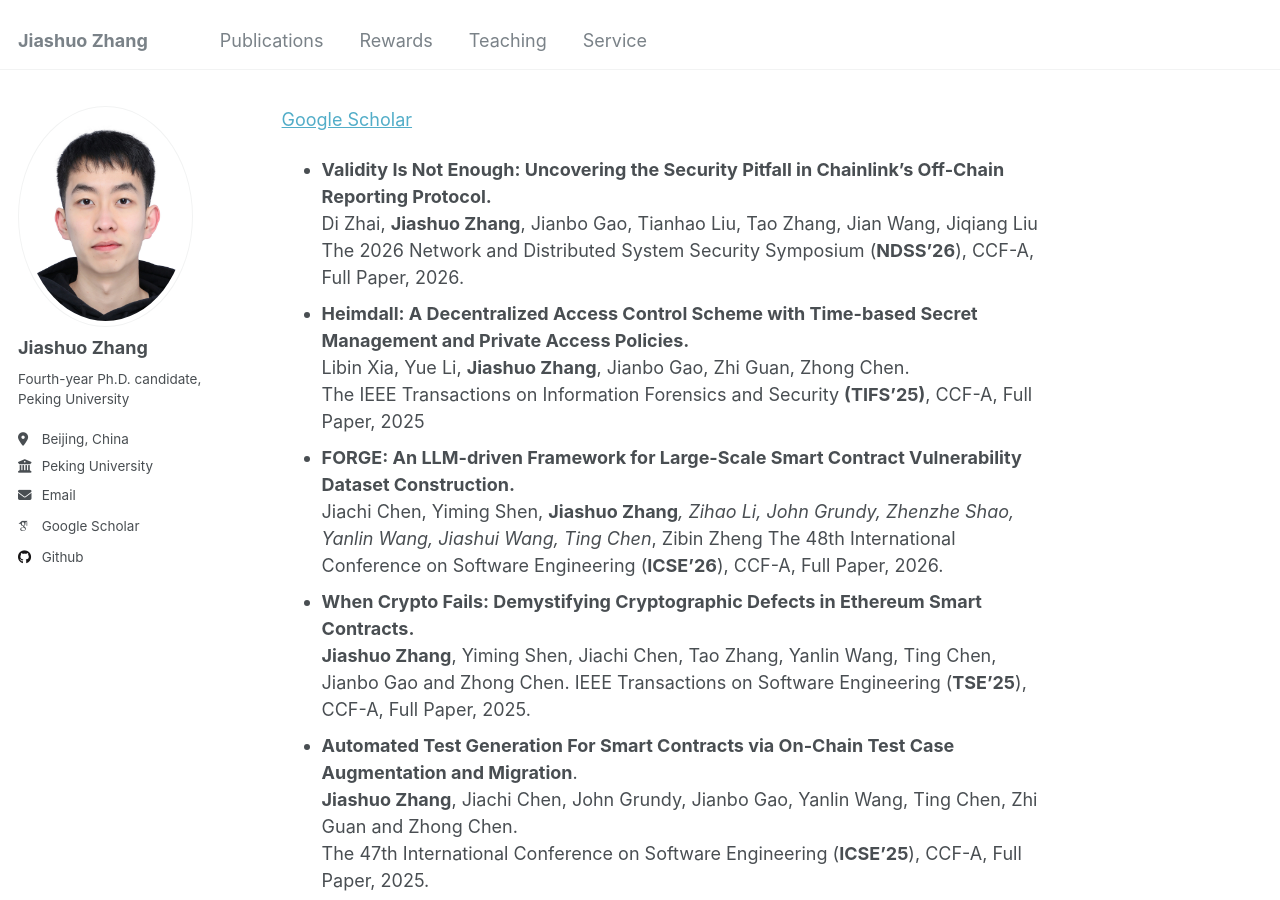
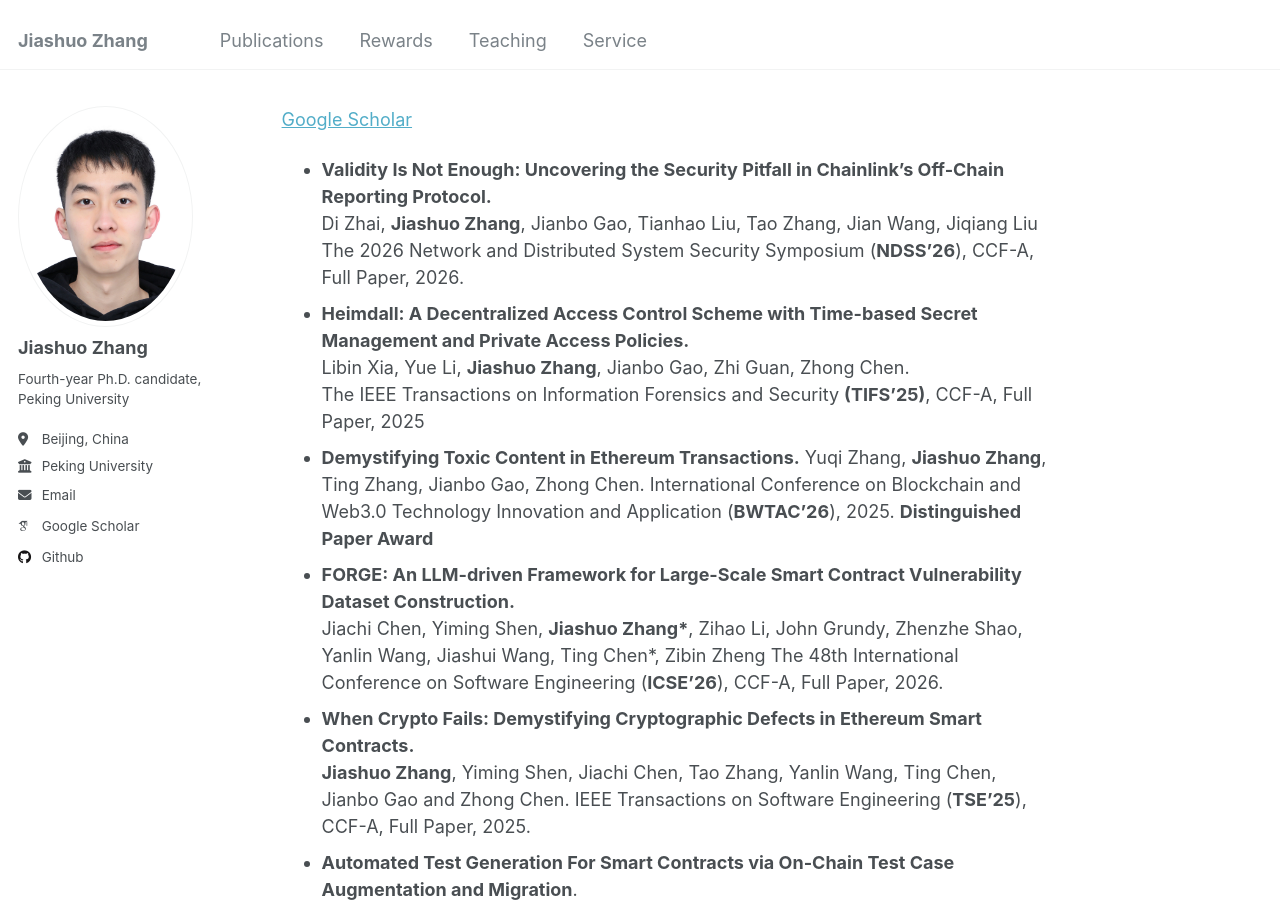
Before and after one commit to zhangjiashuo-cs/zhangjiashuo-cs.github.io, a Jekyll site: the page built from _pages/publications.md, in a window 1280 px wide and 900 px high. Built offline with Jekyll 4.4.1, drawn with Linux system fonts in a browser that asks for light colours; some web fonts are replaced.

Commit message:
Update publications.md

```diff
--- a/_pages/publications.md
+++ b/_pages/publications.md
@@ -14,8 +14,11 @@ redirect_from:
 * **Heimdall: A Decentralized Access Control Scheme with Time-based Secret Management and Private Access Policies.**\
   Libin Xia, Yue Li, **Jiashuo Zhang**, Jianbo Gao, Zhi Guan, Zhong Chen.\
   The IEEE Transactions on Information Forensics and Security **(TIFS'25)**, CCF-A, Full Paper, 2025
+* **Demystifying Toxic Content in Ethereum Transactions.**
+  Yuqi Zhang, **Jiashuo Zhang**, Ting Zhang, Jianbo Gao, Zhong Chen.
+  International Conference on Blockchain and Web3.0 Technology Innovation and Application (**BWTAC'26**), 2025. **Distinguished Paper Award**
 * **FORGE: An LLM-driven Framework for Large-Scale Smart Contract Vulnerability Dataset Construction.** \
-  Jiachi Chen, Yiming Shen, **Jiashuo Zhang***, Zihao Li, John Grundy, Zhenzhe Shao, Yanlin Wang, Jiashui Wang, Ting Chen*, Zibin Zheng
+  Jiachi Chen, Yiming Shen, **Jiashuo Zhang\***, Zihao Li, John Grundy, Zhenzhe Shao, Yanlin Wang, Jiashui Wang, Ting Chen\*, Zibin Zheng
   The 48th International Conference on Software Engineering (**ICSE'26**), CCF-A, Full Paper, 2026.
 * **When Crypto Fails: Demystifying Cryptographic Defects in Ethereum Smart Contracts.** \
   **Jiashuo Zhang**, Yiming Shen, Jiachi Chen, Tao Zhang, Yanlin Wang, Ting Chen, Jianbo Gao and Zhong Chen.
```
